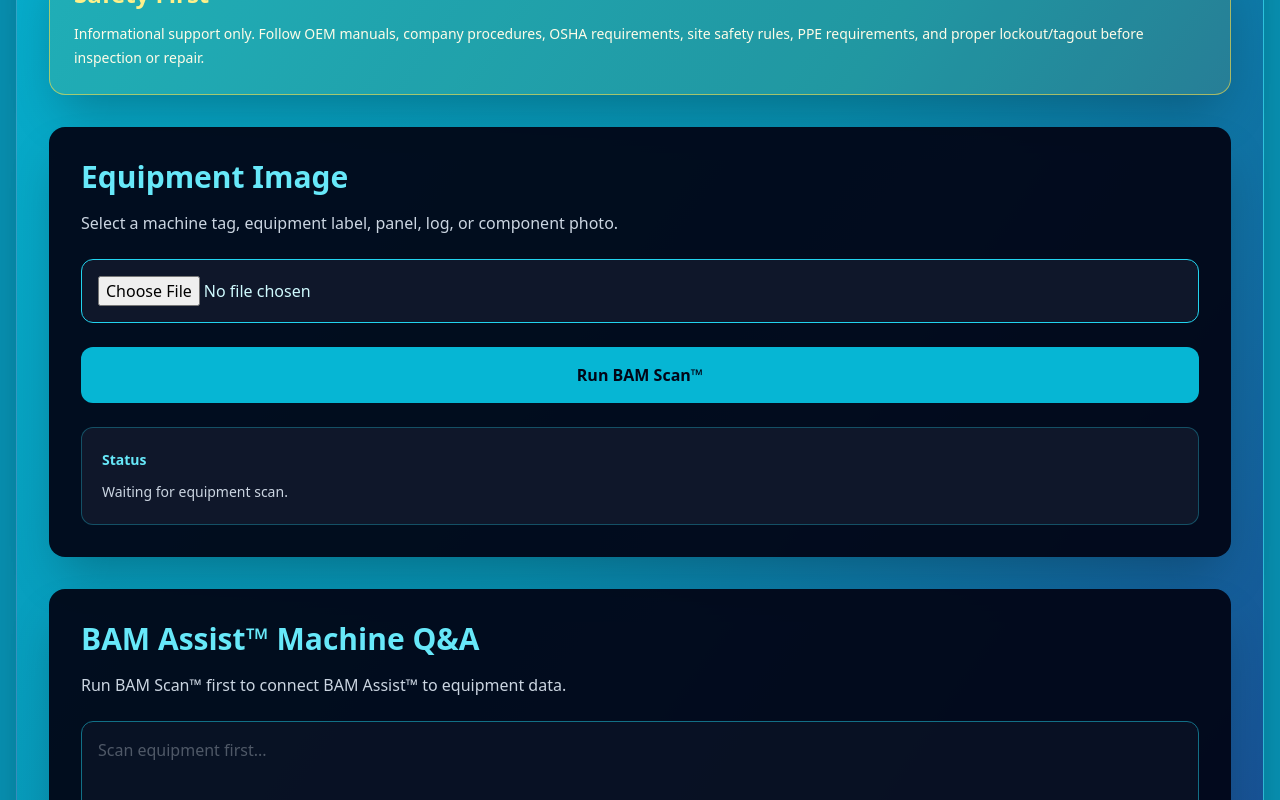
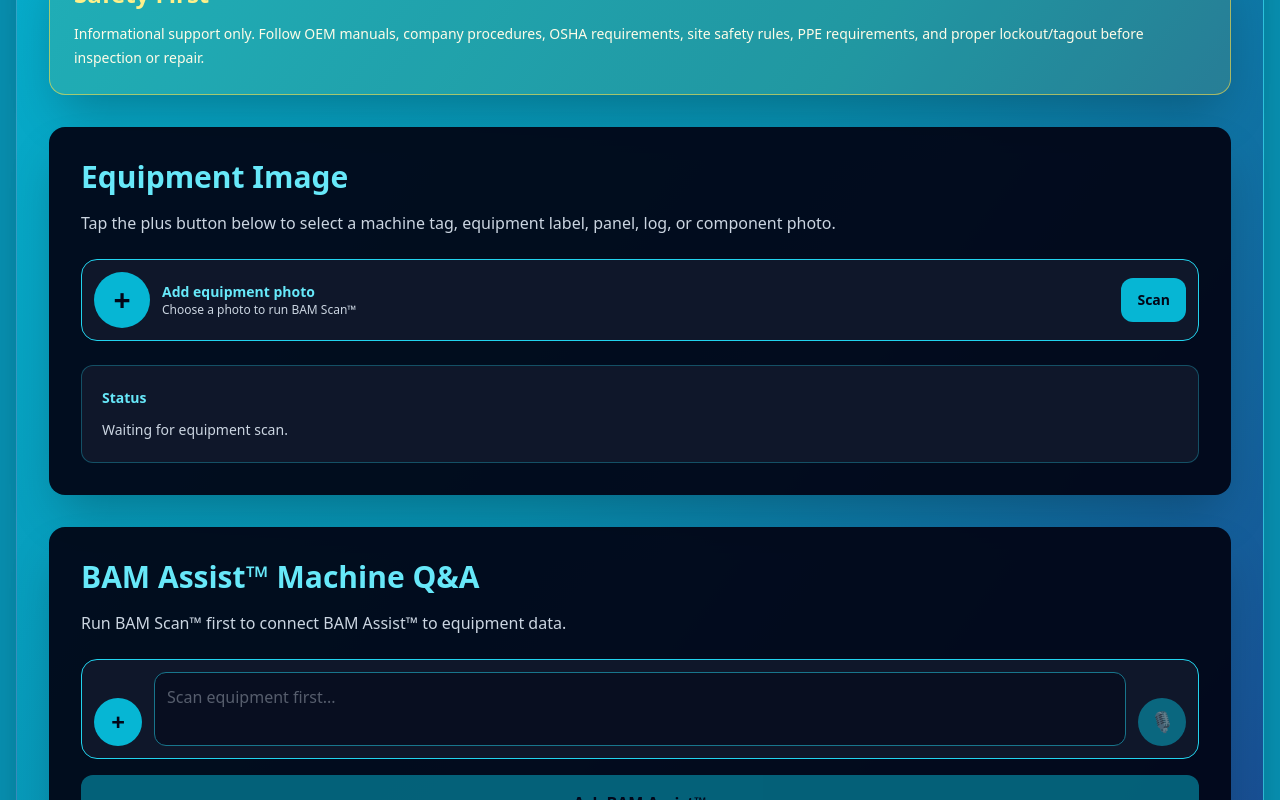
Before and after one commit to BAMToolz/bam-tools, a Next.js app: page /scanner in a window 1280 px wide. Shown: the part 540-1340 px from the top of the page. Built offline with nearby package versions, Linux system fonts and the light colour scheme.

Commit message:
Update page.tsx

```diff
--- a/app/scanner/page.tsx
+++ b/app/scanner/page.tsx
@@ -1,6 +1,6 @@
 "use client";
 
-import { useState } from "react";
+import { useRef, useState } from "react";
 
 type Message = {
   role: "tech" | "bam";
@@ -8,6 +8,8 @@
 };
 
 export default function ScannerPage() {
+  const fileInputRef = useRef<HTMLInputElement | null>(null);
+
   const [file, setFile] = useState<File | null>(null);
   const [scanData, setScanData] = useState("");
   const [scanStatus, setScanStatus] = useState("Waiting for equipment scan.");
@@ -15,8 +17,10 @@
   const [input, setInput] = useState("");
   const [messages, setMessages] = useState<Message[]>([]);
 
-  async function runScan() {
-    if (!file) {
+  async function runScan(selectedFile?: File | null) {
+    const imageFile = selectedFile || file;
+
+    if (!imageFile) {
       setScanStatus("Please select an equipment photo before scanning.");
       return;
     }
@@ -26,7 +30,7 @@
     setMessages([]);
 
     const formData = new FormData();
-    formData.append("image", file);
+    formData.append("image", imageFile);
 
     try {
       const response = await fetch("/api/scan", {
@@ -56,6 +60,41 @@
       setScanStatus(error?.message || "BAM Scan™ connection failed.");
       setMachineConnected(false);
     }
+  }
+
+  function handleFileChange(fileList: FileList | null) {
+    const selectedFile = fileList?.[0] || null;
+    setFile(selectedFile);
+
+    if (selectedFile) {
+      runScan(selectedFile);
+    }
+  }
+
+  function startVoiceInput() {
+    const SpeechRecognition =
+      (window as any).SpeechRecognition || (window as any).webkitSpeechRecognition;
+
+    if (!SpeechRecognition) {
+      setInput("Voice input is not supported on this browser. Type your question here.");
+      return;
+    }
+
+    const recognition = new SpeechRecognition();
+    recognition.lang = "en-US";
+    recognition.interimResults = false;
+    recognition.maxAlternatives = 1;
+
+    recognition.onresult = (event: any) => {
+      const spokenText = event.results?.[0]?.[0]?.transcript || "";
+      setInput(spokenText);
+    };
+
+    recognition.onerror = () => {
+      setInput("Voice input could not be completed. Type your question here.");
+    };
+
+    recognition.start();
   }
 
   async function sendMessage() {
@@ -167,28 +206,43 @@
           <h2 className="text-3xl font-black text-cyan-300">Equipment Image</h2>
 
           <p className="mt-4 text-slate-300">
-            Select a machine tag, equipment label, panel, log, or component photo.
+            Tap the plus button below to select a machine tag, equipment label,
+            panel, log, or component photo.
           </p>
 
           <input
+            ref={fileInputRef}
             type="file"
             accept="image/*"
-            onChange={(e) => setFile(e.target.files?.[0] || null)}
-            className="mt-6 w-full rounded-xl border border-cyan-400 bg-slate-900 p-4 text-cyan-100"
+            onChange={(e) => handleFileChange(e.target.files)}
+            className="hidden"
           />
 
-          {file && (
-            <p className="mt-3 text-sm font-bold text-cyan-300">
-              Selected file: {file.name}
+          <div className="mt-6 flex items-center gap-3 rounded-2xl border border-cyan-400 bg-slate-900 p-3">
+            <button
+              onClick={() => fileInputRef.current?.click()}
+              className="flex h-14 w-14 shrink-0 items-center justify-center rounded-full bg-cyan-500 text-3xl font-black text-slate-950 hover:bg-cyan-400"
+              aria-label="Add equipment photo"
+            >
+              +
+            </button>
+
+            <div className="min-w-0 flex-1">
+              <p className="text-sm font-black text-cyan-300">
+                {file ? "Selected equipment photo" : "Add equipment photo"}
               </p>
-          )}
+              <p className="truncate text-xs text-slate-300">
+                {file ? file.name : "Choose a photo to run BAM Scan™"}
+              </p>
+            </div>
 
             <button
-            onClick={runScan}
-            className="mt-6 w-full rounded-xl bg-cyan-500 px-6 py-4 font-black text-slate-950 hover:bg-cyan-400"
+              onClick={() => runScan()}
+              className="rounded-xl bg-cyan-500 px-4 py-3 text-sm font-black text-slate-950 hover:bg-cyan-400"
             >
-            Run BAM Scan™
+              Scan
             </button>
+          </div>
 
           <div className="mt-6 rounded-xl border border-cyan-400/30 bg-slate-900 p-5 text-sm leading-6 text-slate-300">
             <p className="font-black text-cyan-300">
@@ -243,6 +297,15 @@
             </div>
           )}
 
+          <div className="mt-6 flex items-end gap-3 rounded-2xl border border-cyan-400 bg-slate-900 p-3">
+            <button
+              onClick={() => fileInputRef.current?.click()}
+              className="flex h-12 w-12 shrink-0 items-center justify-center rounded-full bg-cyan-500 text-2xl font-black text-slate-950 hover:bg-cyan-400"
+              aria-label="Add equipment photo"
+            >
+              +
+            </button>
+
             <textarea
               value={input}
               onChange={(e) => setInput(e.target.value)}
@@ -252,8 +315,18 @@
                   : "Scan equipment first..."
               }
               disabled={!machineConnected}
-            className="mt-6 min-h-28 w-full rounded-xl border border-cyan-400 bg-slate-900 p-4 text-white outline-none disabled:opacity-50"
+              className="min-h-12 flex-1 resize-none rounded-xl border border-cyan-400 bg-slate-950 p-3 text-white outline-none disabled:opacity-50"
             />
+
+            <button
+              onClick={startVoiceInput}
+              disabled={!machineConnected}
+              className="flex h-12 w-12 shrink-0 items-center justify-center rounded-full bg-cyan-500 text-xl font-black text-slate-950 hover:bg-cyan-400 disabled:opacity-50"
+              aria-label="Voice input"
+            >
+              🎙️
+            </button>
+          </div>
 
           <button
             onClick={sendMessage}
```
Lines whose indentation alone changed are shown as unchanged.
